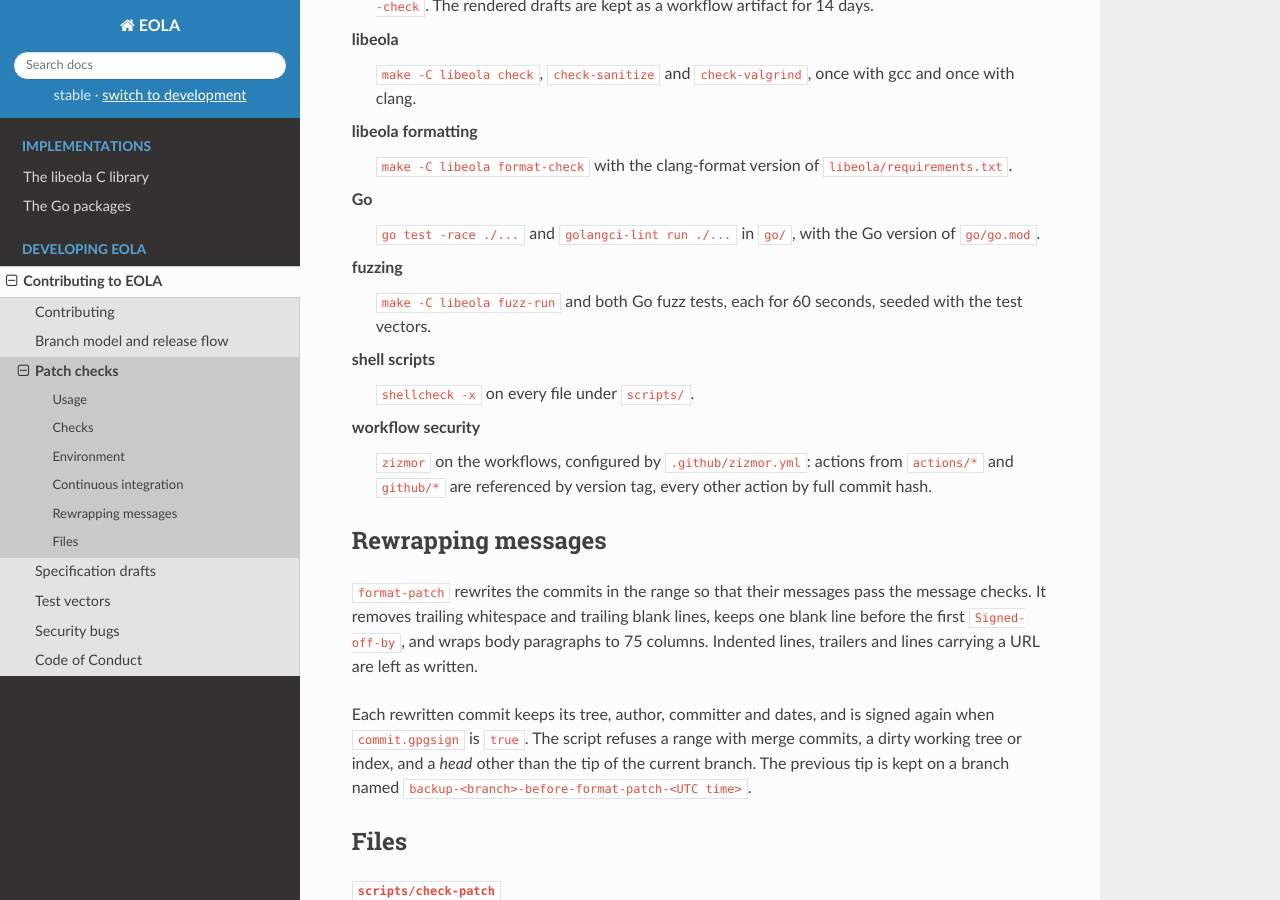
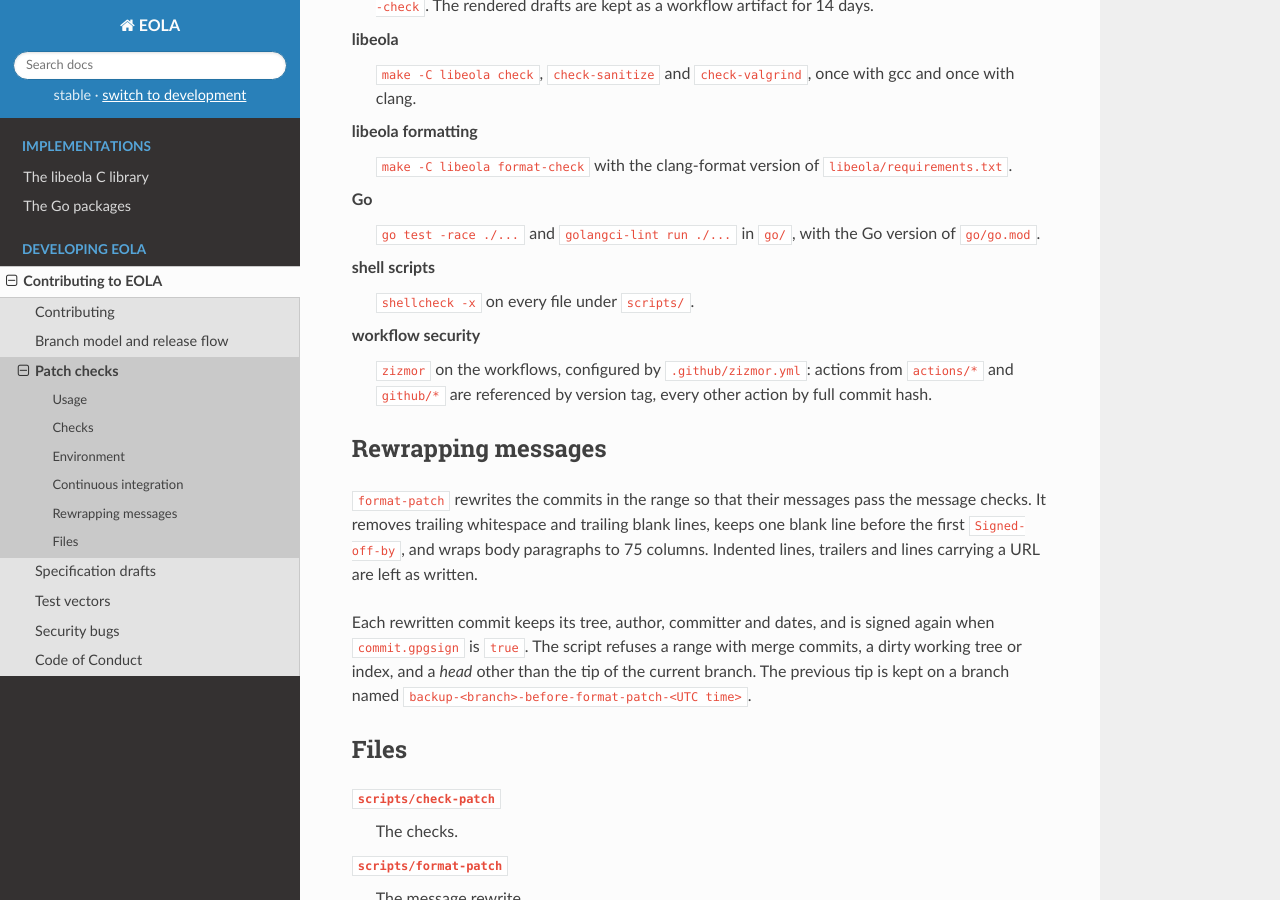
Before and after one commit to szymonwilczek/eola, a Sphinx documentation site: the page built from Documentation/process/patch-checks.rst, in a window 1280 px wide and 900 px high, scrolled down 2792 px. Built offline with Sphinx 7.4.7 and the Read the Docs theme 3.1.0, drawn with Linux system fonts in a browser that asks for light colours.

Commit message:
ci: stop fuzzing in the checks workflow
The checks workflow fuzzes libeola and the three Go fuzz tests for 60
seconds each on every pull request and push. A run that short on a
shared runner covers little of the input space, and its failures do
not reproduce, so a red fuzzing job says nothing about the change
under review and blocks the merge all the same.

The job and its entry in the patch checks documentation go. The fuzz
targets, the make targets that build and run them and the Go fuzz
tests stay, and go test still runs every seed input of the Go fuzz
tests in the Go job. Fuzzing moves to a dedicated setup that runs long
campaigns.

Signed-off-by: Szymon Wilczek <swilczek.lx@gmail.com>

```diff
--- a/Documentation/process/patch-checks.rst
+++ b/Documentation/process/patch-checks.rst
@@ -148,10 +148,6 @@ Go
    ``go test -race ./...`` and ``golangci-lint run ./...`` in ``go/``, with
    the Go version of ``go/go.mod``.
 
-fuzzing
-   ``make -C libeola fuzz-run`` and both Go fuzz tests, each for 60
-   seconds, seeded with the test vectors.
-
 shell scripts
    ``shellcheck -x`` on every file under ``scripts/``.
 
```
Also changed, not shown: 1 other file.
